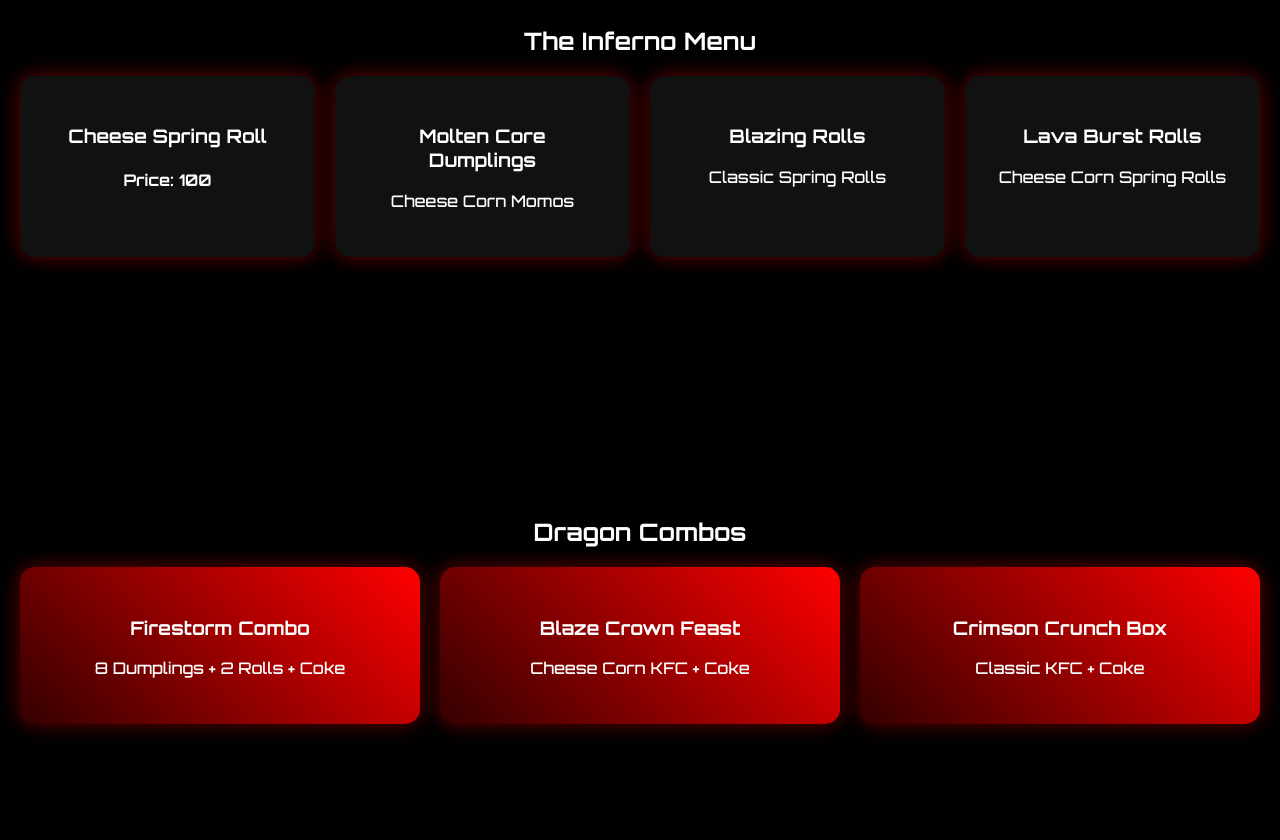
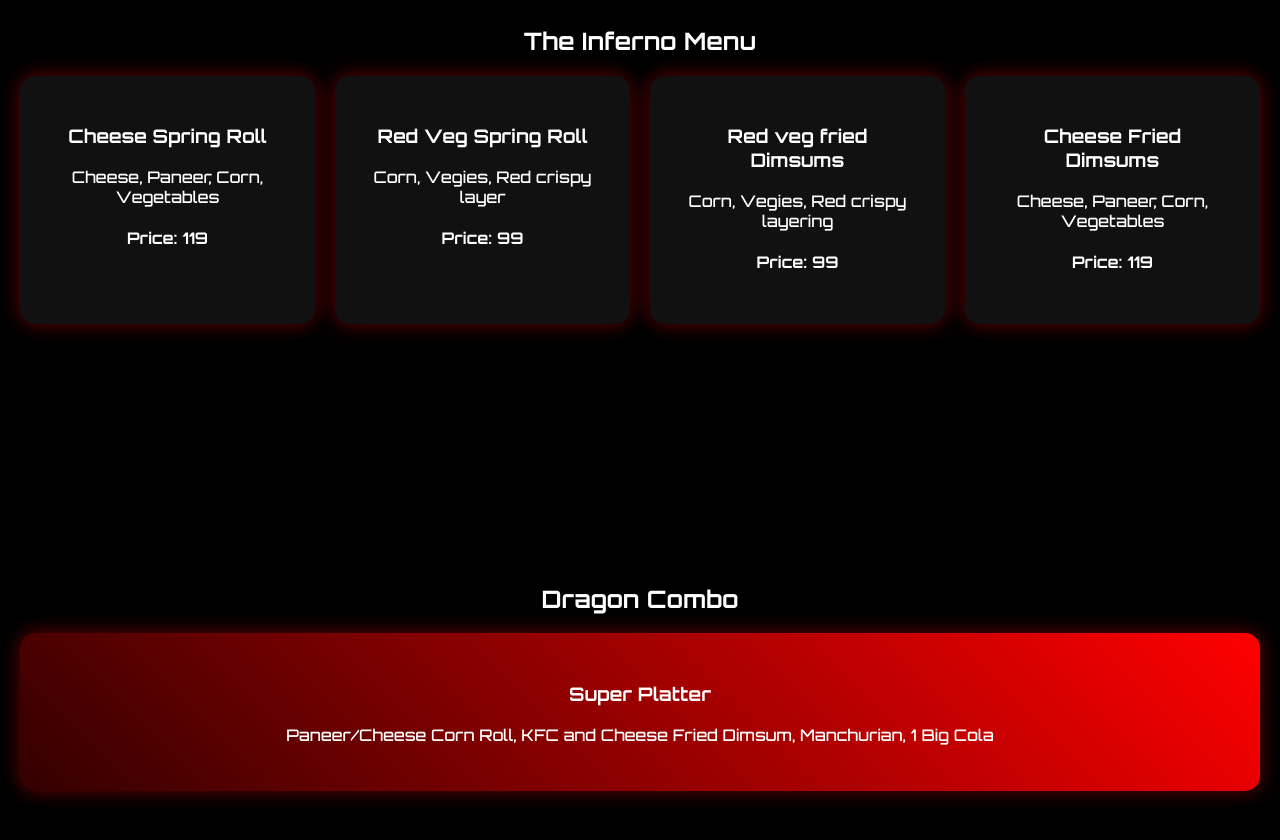
Before and after one commit to Keshavo-o/Dragon-Bites, a plain HTML site: page index.html in a window 1280 px wide. Shown: the part 1260-2100 px from the top of the page. Drawn offline with Linux system fonts and the light colour scheme.

Commit message:
Update index.html

```diff
--- a/index.html
+++ b/index.html
@@ -104,34 +104,39 @@
     <div class="menu-grid">
         <div class="card">
             <h3>Cheese Spring Roll</h3>
-            <h4>Price: 100</h4>
+            <p>Cheese, Paneer, Corn, Vegetables</p>
+            <h4>Price: 119</h4>
         </div>
         <div class="card">
-            <h3>Molten Core Dumplings</h3>
-            <p>Cheese Corn Momos</p>
+            <h3>Red Veg Spring Roll</h3>
+            <p>Corn, Vegies, Red crispy layer</p>
+            <h4>Price: 99</h4>
         </div>
         <div class="card">
-            <h3>Blazing Rolls</h3>
-            <p>Classic Spring Rolls</p>
+            <h3>Red veg fried Dimsums</h3>
+            <p>Corn, Vegies, Red crispy layering</p>
+             <h4>Price: 99</h4>
+
         </div>
         <div class="card">
-            <h3>Lava Burst Rolls</h3>
-            <p>Cheese Corn Spring Rolls</p>
+            <h3>Cheese Fried Dimsums</h3>
+ <p>Cheese, Paneer, Corn, Vegetables</p>
+            <h4>Price: 119</h4>
         </div>
     </div>
 </section>
 
 <!-- COMBO -->
 <section class="combo">
-    <h2>Dragon Combos</h2>
+    <h2>Dragon Combo</h2>
     <div class="menu-grid">
 
         <div class="card highlight">
-            <h3>Firestorm Combo</h3>
-            <p>8 Dumplings + 2 Rolls + Coke</p>
+            <h3>Super Platter</h3>
+            <p>Paneer/Cheese Corn Roll, KFC and Cheese Fried Dimsum, Manchurian, 1 Big Cola</p>
         </div>
 
-        <div class="card highlight">
+        <!-- <div class="card highlight">
             <h3>Blaze Crown Feast</h3>
             <p>Cheese Corn KFC + Coke</p>
         </div>
@@ -139,7 +144,7 @@
         <div class="card highlight">
             <h3>Crimson Crunch Box</h3>
             <p>Classic KFC + Coke</p>
-        </div>
+        </div> -->
 
     </div>
 </section>
```
